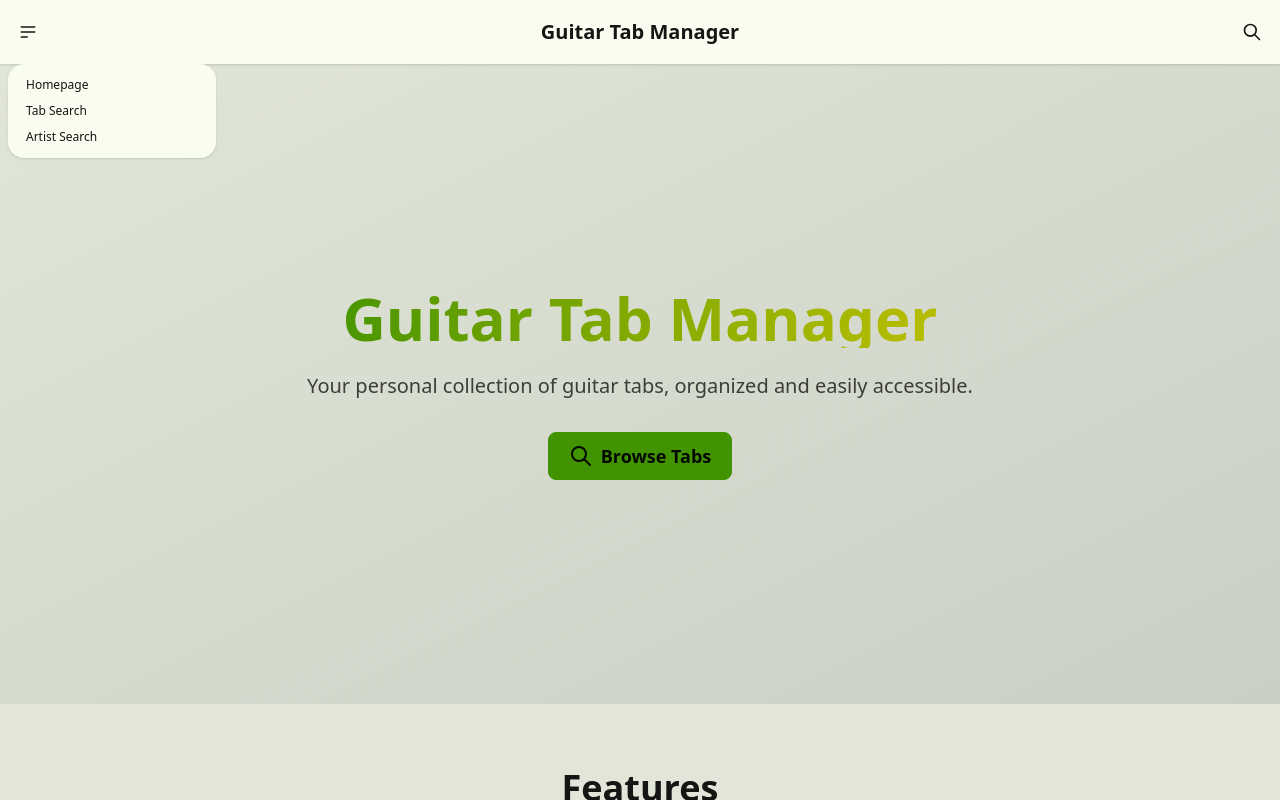
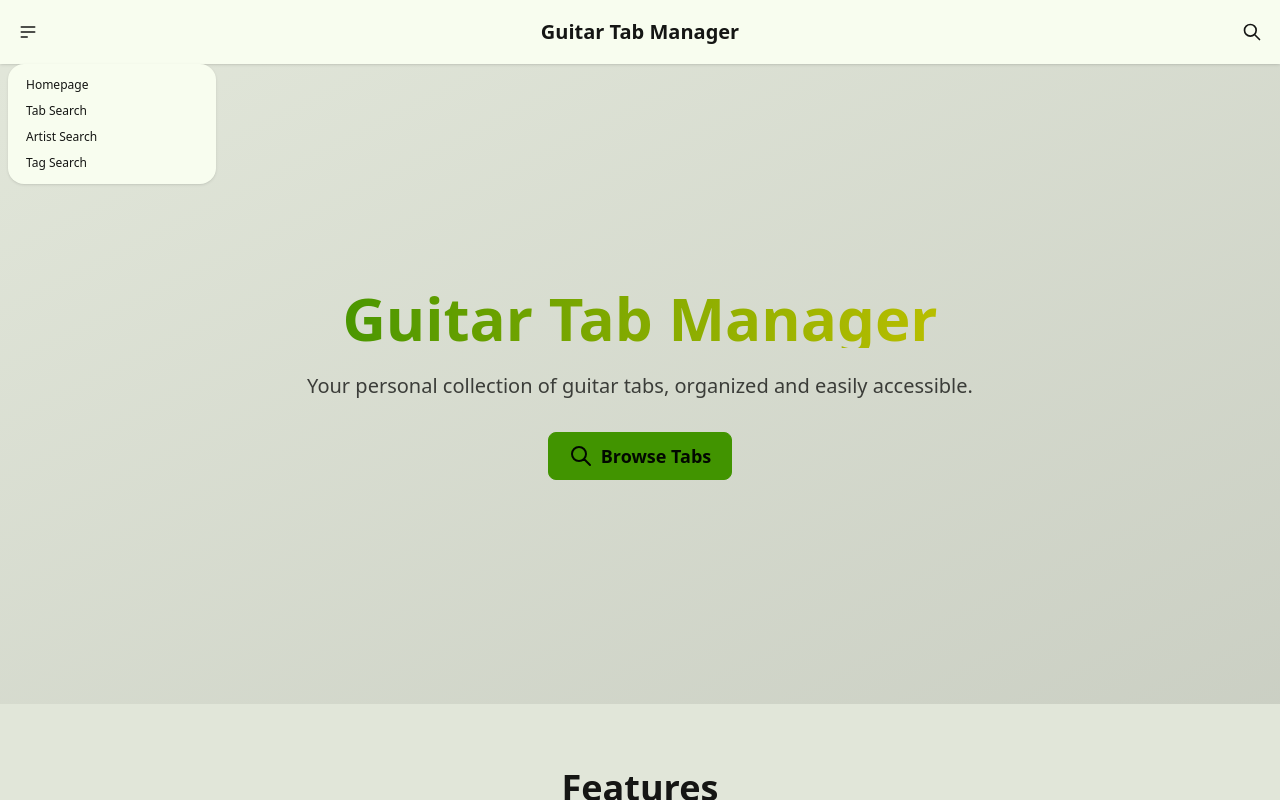
Before and after one commit to jakob-rzeppa/guitar-tabs-manager, a Vue app in the folder web/: page / in a window 1280 px wide. Both pictures are taken after a click on the button 28 px from the left and 32 px from the top of the page. Shown: the top 800 px of the page. Built offline with nearby package versions, Linux system fonts and the light colour scheme; the HTML template or start-up script is replaced by a standard one.

Commit message:
added TagSearch to navbar

```diff
--- a/web/src/components/Navbar.vue
+++ b/web/src/components/Navbar.vue
@@ -18,6 +18,7 @@ import SearchIcon from './icons/SearchIcon.vue';
                     <li><RouterLink to="/">Homepage</RouterLink></li>
                     <li><RouterLink to="/tabSearch">Tab Search</RouterLink></li>
                     <li><RouterLink to="/artistSearch">Artist Search</RouterLink></li>
+                    <li><RouterLink to="/tagSearch">Tag Search</RouterLink></li>
                 </ul>
             </div>
         </div>
```
